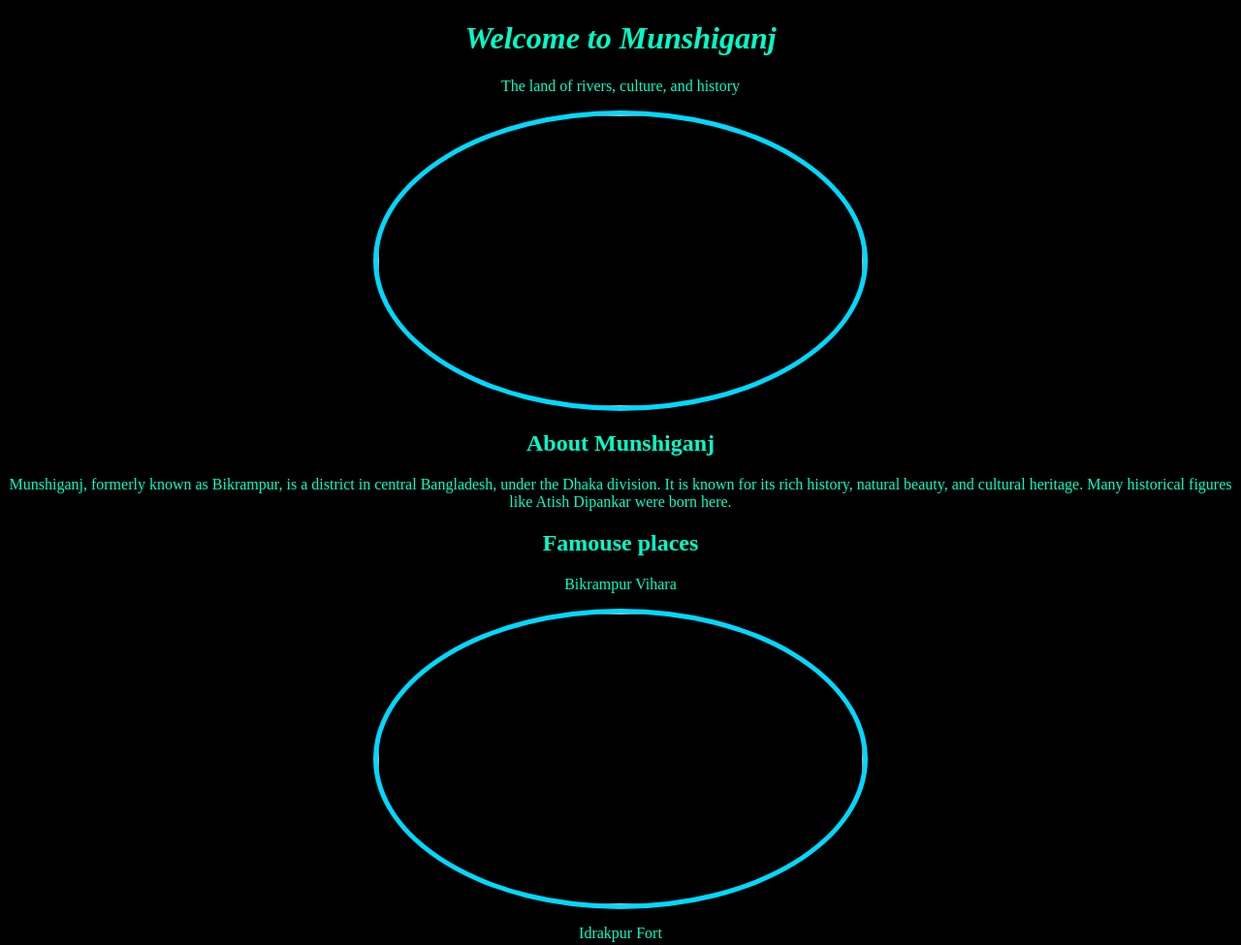
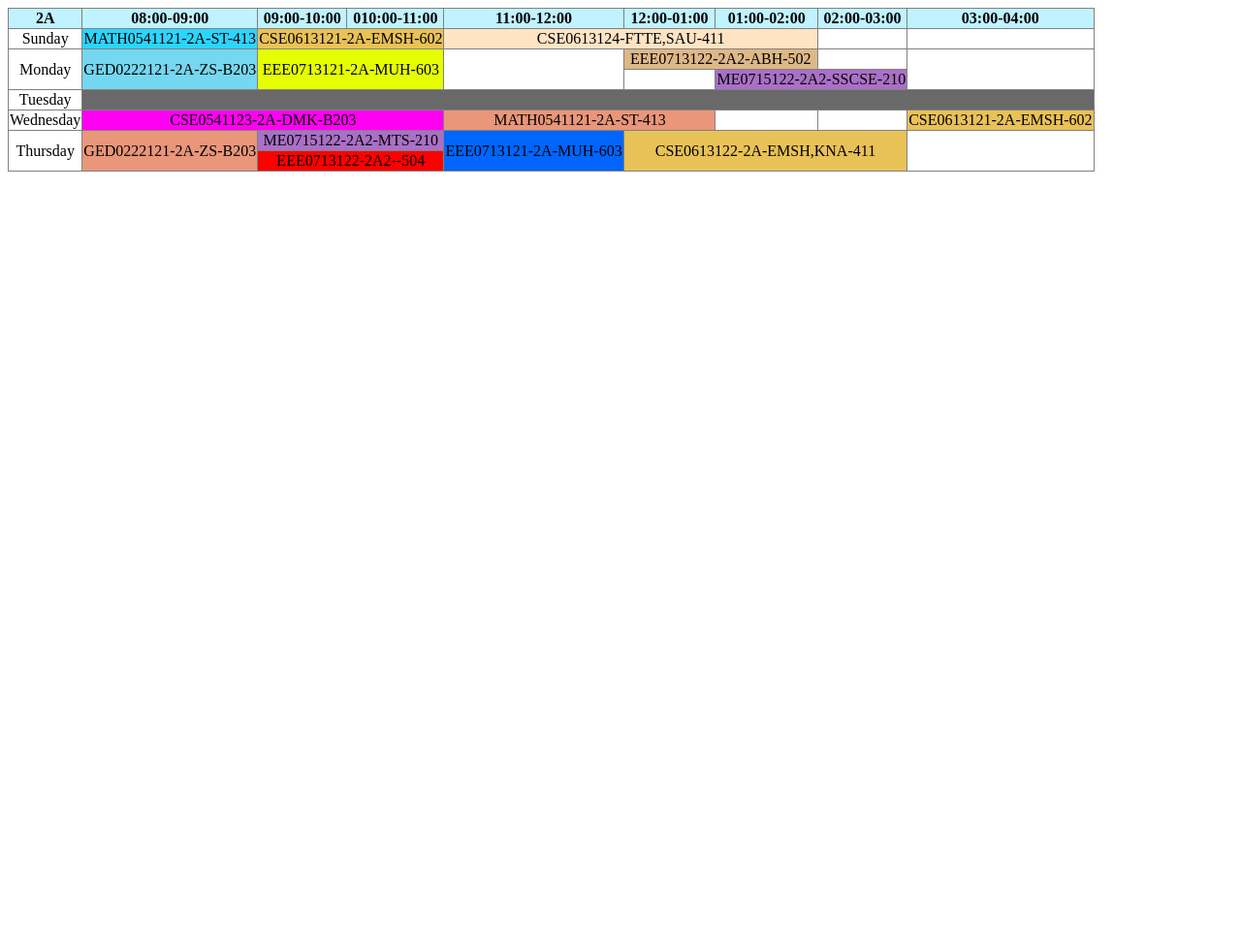
Before and after one commit to mdsaidul-secret/code-porject, a plain HTML site: page index.html in a window 1280 px wide. Shown: the top 975 px of the page at 97% size. After the commit the page ends 800 px from the top, so only its background shows below. Drawn offline with Linux system fonts and the light colour scheme.

Commit message:
Md saidul islam id-10, section 2A1

```diff
--- a/index.html
+++ b/index.html
@@ -2,27 +2,119 @@
 <html lang="en">
 <head>
     <meta charset="UTF-8">
-    <meta name="viewport" content="width=device-width, initial-scale=1.0">
+    <meta name="viewport" content="width=\, initial-scale=1.0">
     <title>Document</title>
     <link rel="stylesheet" href="style.css">
 </head>
 <body>
-    <h1><i>Welcome to Munshiganj</i></h1>
-    <p>The land of rivers, culture, and history</p>
-    <img src="images/1.webp" alt="">
-    <h2>About Munshiganj</h2>
-    <p>Munshiganj, formerly known as Bikrampur, is a district in central Bangladesh, under the Dhaka division.
-      It is known for its rich history, natural beauty, and cultural heritage. Many historical figures
-      like Atish Dipankar were born here.</p>
-      <h2>Famouse places</h2>
-      <p>Bikrampur Vihara</p>
-    <img src="images/Bikrampur_Vihara_2.jpg" alt="">
-    <p>Idrakpur Fort</p>
-    <img src="images/Historical_Idrakpur_Fort_of_Munshiganj.jpg" alt="">
-    <p>Sonarang Twin Temples</p>
-    <img src="images/Sonarong_jor_moth02_m2k18_arn.jpg" alt="">
-    <h3>For More information visit 	<br>↓ </h3>
-    <h2><a href="index2.html">Munshiganj</a></h2>
+    <table border="1">
 
+        <thead style="background-color: rgb(192, 242, 255);">
+
+
+            <th>2A</th>
+            <th>08:00-09:00</th>
+            <th>09:00-10:00</th>
+            <th>010:00-11:00</th>
+            <th>11:00-12:00</th>
+            <th>12:00-01:00</th>
+            <th>01:00-02:00</th>
+            <th>02:00-03:00</th>
+            <th>03:00-04:00</th>
+
+
+         </thead>
+
+         <tbody>
+            <tr>
+            <td>Sunday</td>
+            <td style="background-color:rgb(43, 213, 255);">MATH0541121-2A-ST-413</td>
+            <td style="background-color:rgb(233, 194, 87);" colspan="2">CSE0613121-2A-EMSH-602</td>
+
+            <td style="background-color:bisque;" colspan="3">CSE0613124-FTTE,SAU-411
+
+</td>
+            <td></td>
+            <td></td>
+
+            </tr>
+
+    <tr>
+
+            <td rowspan="2">Monday</td>
+           <td style="background-color:rgb(118, 215, 240);" rowspan="2">GED0222121-2A-ZS-B203</td>
+            <td style="background-color: rgb(229, 255, 0);" rowspan="2" colspan="2">EEE0713121-2A-MUH-603</td>
+            <td rowspan="2"></td>
+            <td style="background-color: burlywood;" colspan="2">EEE0713122-2A2-ABH-502</td>
+            <td></td>
+            <td rowspan="2"></td>
+
+
+
+
+
+    </tr>
+    <tr>
+
+            <td></td>
+            <td style="background-color: rgb(170, 112, 199);" colspan="2">ME0715122-2A2-SSCSE-210</td>
+
+
+
+
+
+    </tr>
+
+            <tr>
+            <td >Tuesday</td>
+
+           <td style="background-color:dimgray ;" colspan="8"></td>
+
+
+
+
+            </tr>
+            <tr>
+                <td>Wednesday</td>
+            <td style="background-color:rgb(255, 0, 242);" colspan="3">CSE0541123-2A-DMK-B203</td>
+            <td style="background-color:darksalmon;"colspan="2">MATH0541121-2A-ST-413
+</td>
+            <td></td>
+            <td></td>
+            <td style="background-color:rgb(233, 194, 87);">CSE0613121-2A-EMSH-602</td>
+
+
+        </tr>
+            <tr>
+            <td rowspan="2">Thursday</td>
+            <td style="background-color:darksalmon;" rowspan="2">GED0222121-2A-ZS-B203</td>
+            <td style="background-color: rgb(170, 112, 199);" colspan="2">ME0715122-2A2-MTS-210</td>
+            <td style="background-color: rgb(0, 102, 255);" rowspan="2">EEE0713121-2A-MUH-603</td>
+            <td style="background-color:rgb(233, 194, 87);" colspan="3" rowspan="3">CSE0613122-2A-EMSH,KNA-411</td>
+            <td rowspan="2"></td>
+
+
+        </tr>
+
+      <tr>
+
+            <td style="background-color: rgb(255, 0, 0);" colspan="2">EEE0713122-2A2--504</td>
+
+
+
+
+
+
+    </tr>
+
+
+
+         </tbody>
+
+
+
+
+
+    </table>
 </body>
 </html>
--- a/style.css
+++ b/style.css
@@ -1,11 +1,4 @@
-body{background-color: rgb(0, 0, 0);
-text-align: center;
-color: rgb(0, 255, 200);
-text-decoration: dashed;
-
+table{
+    border-collapse:collapse ;
+    text-align: center;
 }
-img{ border-radius: 200%;
-    width: 500px;
-    height: 300px;
-    border: solid 5px; border-color: rgb(0, 217, 255);
- }
```
